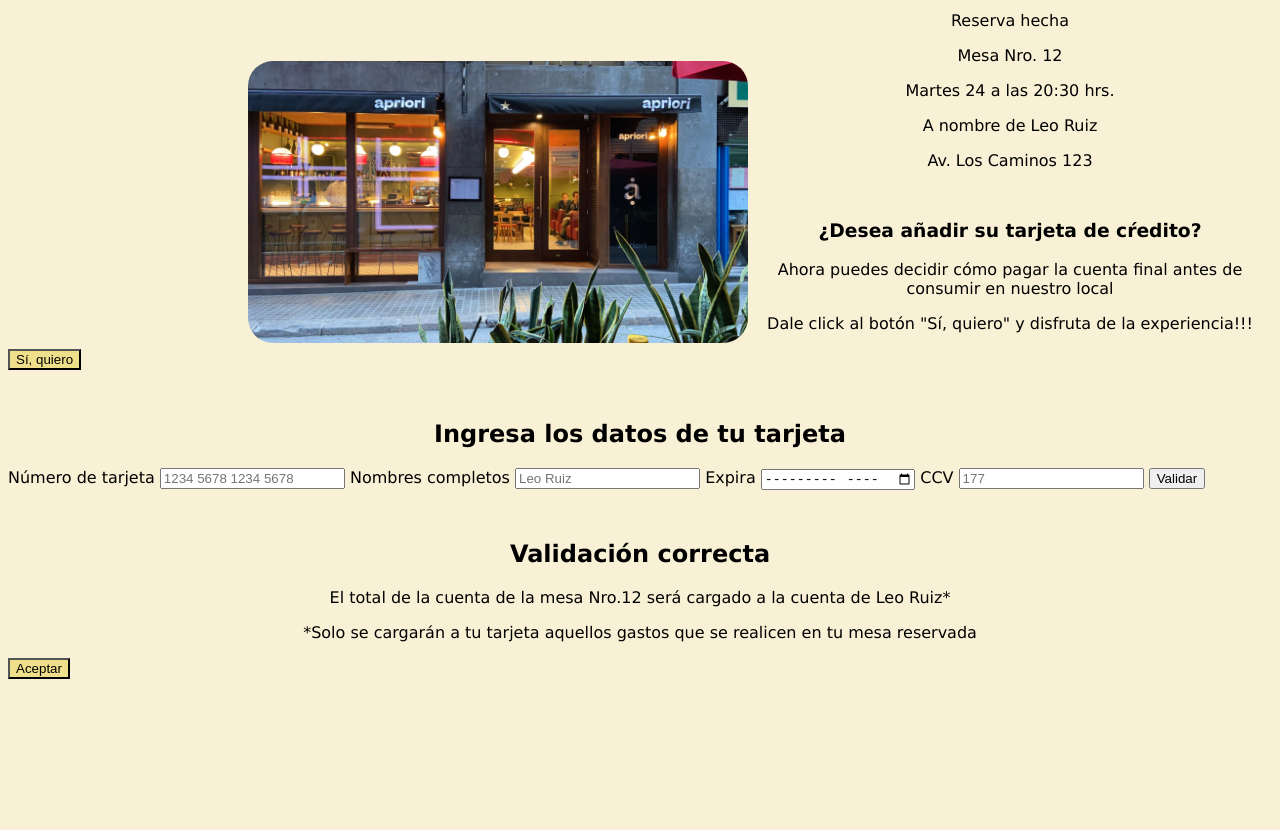
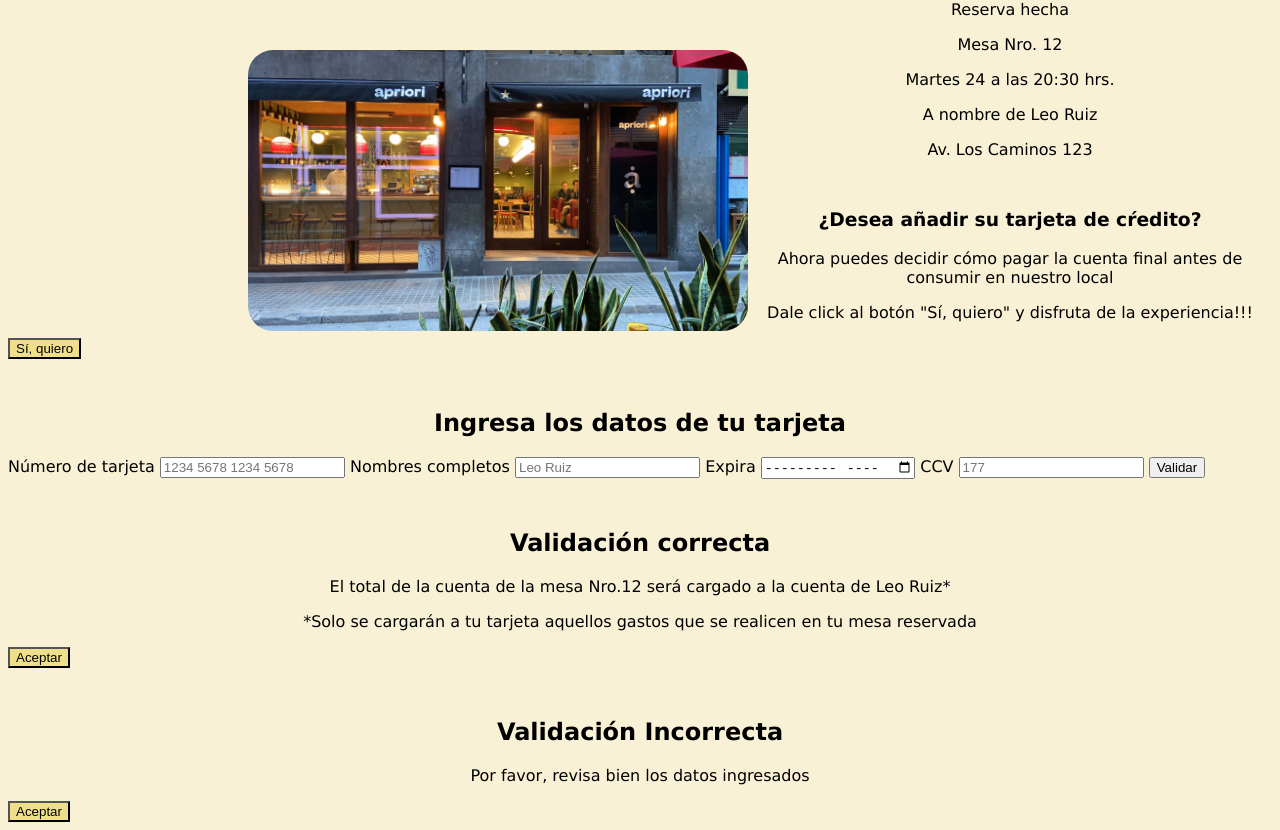
Before and after one commit to Laboratoria/LIM018-card-validation, a website with bundled scripts: page src/index.html in a window 1280 px wide. Shown: the part 98-928 px from the top of the page. Before the commit the page ends 800 px from the top, so only its background shows below. Built offline with nearby package versions, Linux system fonts and the light colour scheme.

Commit message:
renombrando clases y id

```diff
--- a/src/index.html
+++ b/src/index.html
@@ -6,14 +6,15 @@
     <link rel="stylesheet" href="style.css" />
   </head>
   <body>
-    <header> <h1> Detalles de tu reserva en APRIORI </h1></header>
-    <main class="cardValidation">
-        <section class="cardValidation__reservation">
+
+    <main class="main">
+        <section id="reservation" class="main__reservation">
+          <h1> Detalles de tu reserva en APRIORI </h1>
           <figure>
             <img id="img1" src="./img/aprioriReservation.jpeg" alt="texto descriptivo"/>
           </figure>
 
-          <div class="cardValidation__reservation__data">
+          <div id="data" class="main__reservation__data">
             <p> Reserva hecha</p>
             <p> Mesa Nro. 12</p>
             <p> Martes 24 a las 20:30 hrs.</p>
@@ -21,7 +22,7 @@
             <p> Av. Los Caminos 123</p>
 
           </div>
-          <div class="cardValidation__reservation__add">
+          <div id="add" class="main__reservation__add">
             <h3>¿Desea añadir su tarjeta de cŕedito?</h3>
             <p>Ahora puedes decidir cómo pagar la cuenta final antes de consumir en nuestro local</p>
             <p>Dale click al botón "Sí, quiero" y disfruta de la experiencia!!!</p>
@@ -29,9 +30,8 @@
           </div>
 
         </section>
-        <section class="cardValidation__validation">
-
-          <form class= "cardValidtation__validation__form" action="">
+        <section id= "form" class="main__validation">
+          <form class= "main__validation__form" action="">
             <h2>Ingresa los datos de tu tarjeta</h2>
             <label for="numberCard">
               <span> Número de tarjeta </span>
@@ -47,23 +47,25 @@
             </label>
             <label for="ccv">
               <span> CCV </span>
-              <input type="number" id="ccv" placeholder="177" name="ccv" required/>
+              <input type="text" id="ccv" placeholder="177" name="ccv" required/>
             </label>
             <input type="submit" value="Validar"/>
-
           </form>
         </section>
-        <section class="cardValidation__correct">
-          <div>
+        <section id="correct" class="main__correct">
+          <div class="main__correct__text">
             <h2>Validación correcta</h2>
-
             <p>El total de la cuenta de la mesa Nro.12 será cargado a la cuenta de Leo Ruiz*</p>
-
             <p>*Solo se cargarán a tu tarjeta aquellos gastos que se realicen en tu mesa reservada</p>
-
             <button>Aceptar</button>
           </div>
-
+        </section>
+        <section id="incorrect" class="main__incorrect">
+          <div class="main__incorrect__text">
+            <h2>Validación Incorrecta</h2>
+            <p>Por favor, revisa bien los datos ingresados</p>
+            <button>Aceptar</button>
+          </div>
         </section>
 
     </main>
--- a/src/validator.js
+++ b/src/validator.js
@@ -29,7 +29,8 @@ const validator = {
       //digits[i] = '#';
 
     //}
-    return digits.toString().replace(/,/g,"");
+     return digits.toString().replace(/,/g,"");
+
 
 
   },
```
